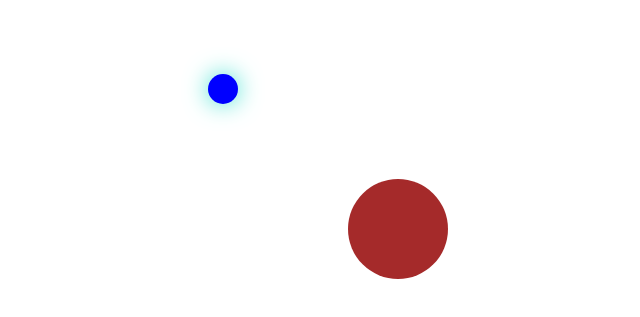
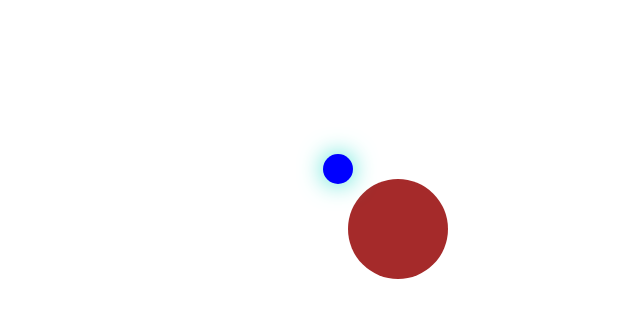
Before and after one commit to KunalKumarMehta/Moon-Orbit, a plain HTML site: page index.html in a window 1280 px wide. Shown: the part 171-488 px from the top of the page, without its empty margins (242-882 px from the left). Drawn offline with Linux system fonts and the light colour scheme.

Commit message:
Update index.html

```diff
--- a/index.html
+++ b/index.html
@@ -24,8 +24,8 @@
         width: 150px;
         height: 150px;
         position: absolute;
-        top:40%;
-        left:41%;
+        top:50%;
+        left:50%;
         transform: translate(-50%, -50%);
         animation: orbit 5s linear infinite;
       }
```
